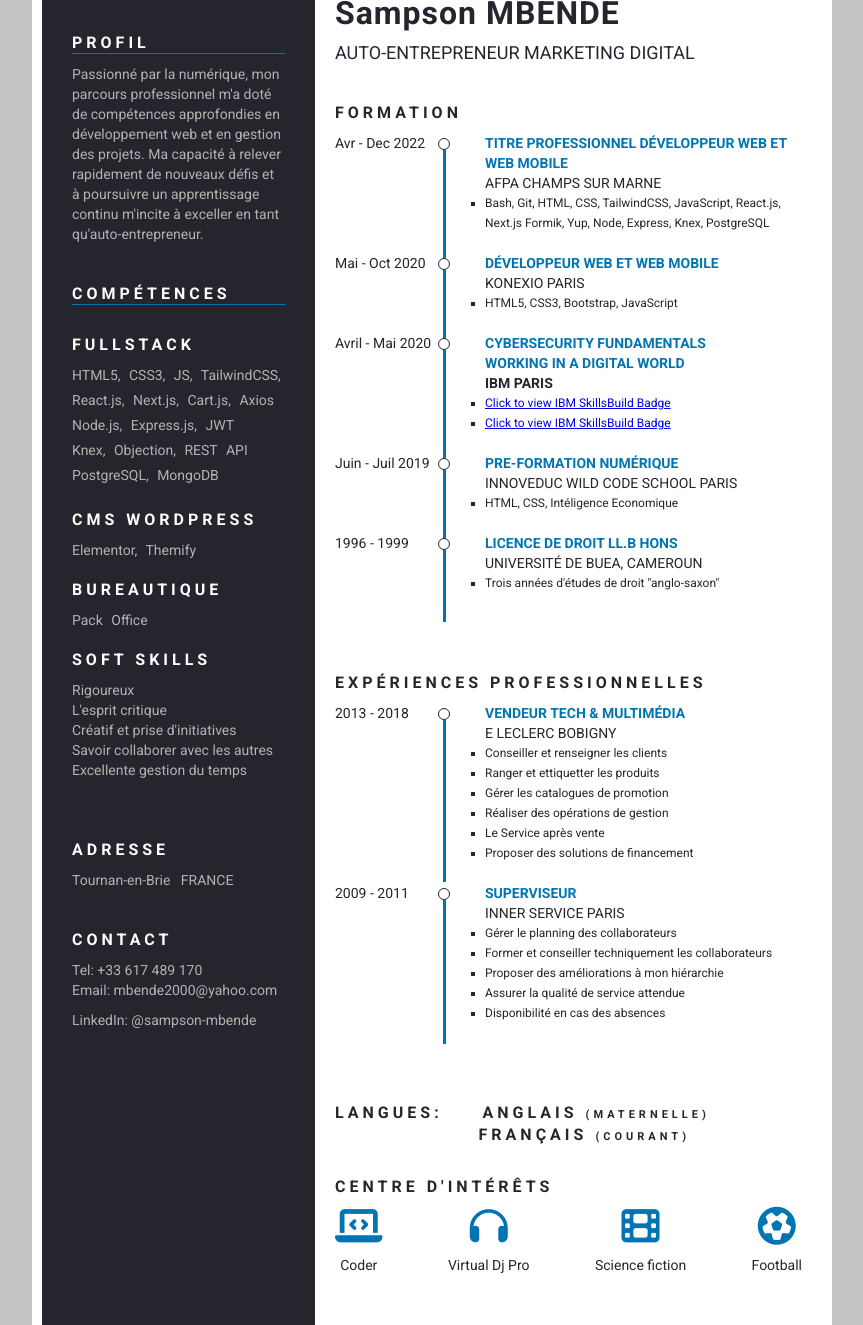
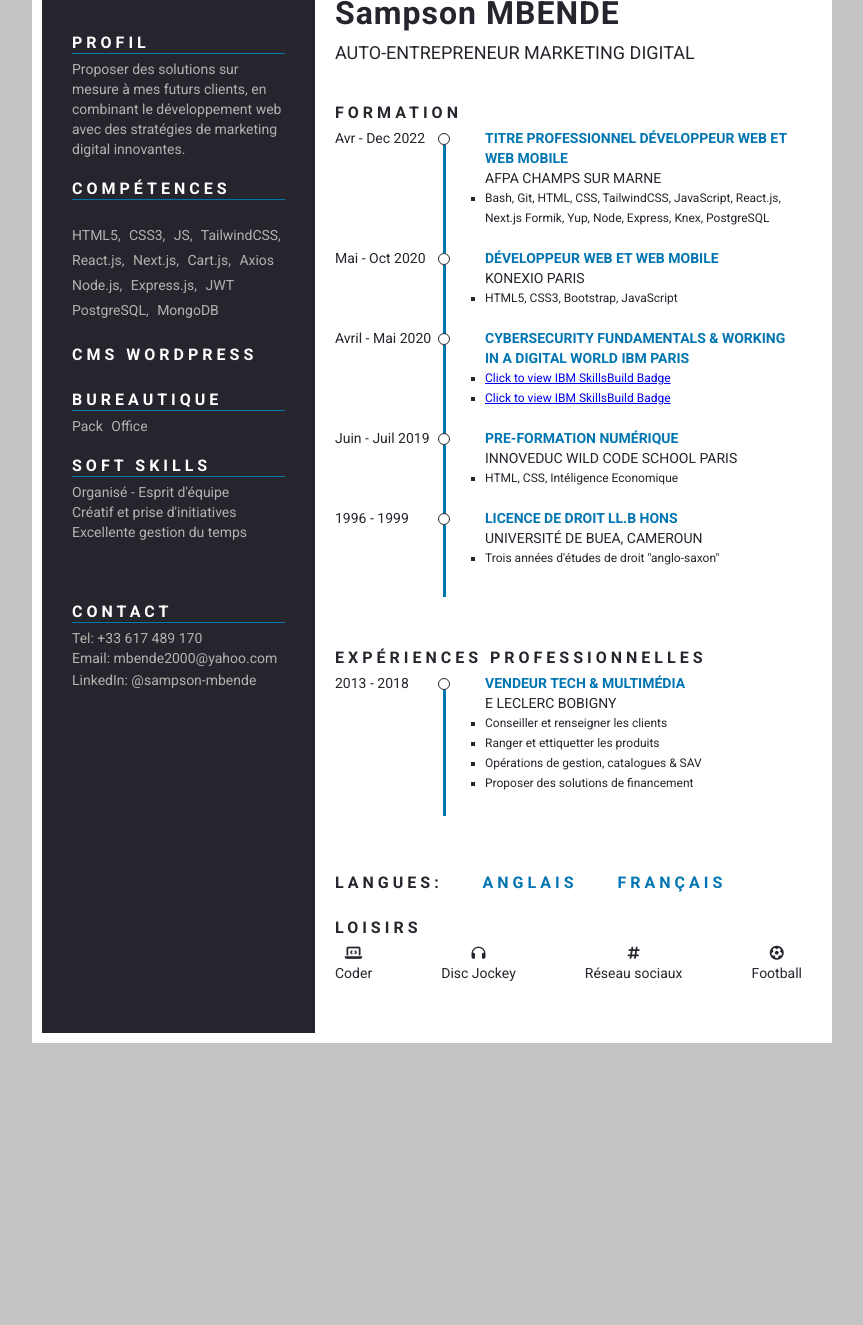
Before and after one commit to SAMMBENDE/Fullstack-Dev-Bilingue, a plain HTML site: page index.html in a window 1280 px wide. Shown: the part 87-1412 px from the top of the page, without its empty margins (208-1071 px from the left). After the commit the page ends 1180 px from the top, so only its background shows below. Drawn offline with Linux system fonts and the light colour scheme.

Commit message:
one page adjust

```diff
--- a/index.html
+++ b/index.html
@@ -22,53 +22,49 @@
           <div class="resume_item resume_profile">
             <div class="resume_titlecomp">Profil</div>
             <div class="resume_info">
-              Passionné par la numérique, mon parcours professionnel m'a doté de
-              compétences approfondies en développement web et en gestion
-              des projets. Ma capacité à relever rapidement de nouveaux défis
-              et à poursuivre un apprentissage continu m'incite à exceller en tant
-              qu'auto-entrepreneur.
-            </div><br>
+
+              Proposer des solutions sur mesure à mes
+              futurs clients, en combinant le développement web avec des
+              stratégies de marketing digital innovantes.
+            </div>
 
             <div class="resume_item resume_skills">
             <div class="resume_titlecomp">COMPÉTENCES</div>
             <br />
-            <div class="resume_title">Fullstack</div>
+            <!-- <div class="resume_title">Fullstack</div> -->
             <div class="resume_info">
               <div class="skills_list">
                 <div class="skills_left">HTML5, CSS3, JS, TailwindCSS,</div>
               </div>
               <div class="skills_list">
                 <div class="skills_left">React.js, Next.js, Cart.js, Axios</div>
-
               </div>
 
-              <!-- <div class="resume_title">BACK-END</div> -->
+
               <div class="resume_info">
                 <div class="skills_list">
                   <div class="skills_left">Node.js, Express.js, JWT</div>
                 </div>
-                <div class="skills_list">
+                <!-- <div class="skills_list">
                   <div class="skills_left">Knex, Objection, REST API</div>
-                </div>
+                </div> -->
                 <div class="skills_list">
                   <div class="skills_left">PostgreSQL, MongoDB</div>
                 </div>
               </div>
             </div>
           </div>
-          <!-- <br /><br /> -->
 
           <div class="resume_title">CMS Wordpress</div>
-              <div class="resume_info">
+              <!-- <div class="resume_info">
                 <div class="skills_list">
                   <div class="skills_left">Elementor, Themify</div>
-                  <!-- <div class="skills_left">Themify</div> -->
                 </div>
+                <br>
 
-              </div>
-              <br />
-
-              <div class="resume_title">Bureautique</div>
+              </div>              -->
+              <br>
+              <div class="resume_titlecomp">Bureautique</div>
               <div class="resume_info">
                 <div class="skills_list">
                   <div class="skills_left">Pack Office</div>
@@ -80,33 +76,30 @@
 
 
           <div class="resume_item resume_contact">
-            <div class="resume_title">SOFT SKILLS</div>
+            <div class="resume_titlecomp">SOFT SKILLS</div>
             <div class="resume_info">
-              <div>Rigoureux</div>
-              <div>L'esprit critique</div>
+              <div>Organisé -  Esprit d'équipe</div>
+              <!-- <div>L'esprit d'équipe</div> -->
               <div>Créatif et prise d'initiatives</div>
-              <div>Savoir collaborer avec les autres</div>
               <div>Excellente gestion du temps</div>
             </div>
           </div>
           </div>
-          <div class="resume_item resume_address">
+          <!-- <div class="resume_item resume_address">
             <div class="resume_title">Adresse</div>
-            <div class="resume_info">Tournan-en-Brie &nbsp; FRANCE<br /></div>
-          </div>
+            <div class="resume_info">Tournan-en-Brie &nbsp; FRANCE</div>
+          </div> -->
           <div class="resume_item resume_contact">
-            <div class="resume_title">Contact</div>
+            <div class="resume_titlecomp">Contact</div>
             <div class="resume_info">
+
               <div class="resume_subinfo">Tel: +33 617 489 170</div>
-              <!-- <div class="resume_subinfo">+33 617 489 170</div> -->
             </div>
             <div class="resume_info">
               <div class="resume_subinfo">Email: mbende2000@yahoo.com</div>
-              <!-- <div class="resume_subinfo">mbende2000@yahoo.com</div> -->
             </div>
             <div class="resume_info">
               <div class="resume_subinfo">LinkedIn: @sampson-mbende</div>
-              <!-- <div class="resume_subinfo">@sampson-mbende</div> -->
             </div>
             <!-- <div class="resume_info">
               <div class="resume_subtitle">Portfolio</div>
@@ -155,9 +148,9 @@
             <div class="resume_data">
               <div class="year">Avril - Mai 2020</div>
               <div class="content">
-                <p class="blue"><b>CYBERSECURITY FUNDAMENTALS</b></p>
-                <p class="blue"><b>WORKING IN A DIGITAL WORLD</b></p>
-                <p><b>IBM PARIS</b></p>
+                <p class="blue"><b>CYBERSECURITY FUNDAMENTALS & WORKING IN A DIGITAL WORLD IBM PARIS</b></p>
+                <!-- <p class="blue"><b>WORKING IN A DIGITAL WORLD IBM</b></p>
+                <p><b>IBM PARIS</b></p> -->
                 <ul>
                   <li class="details">
                     <a
@@ -215,27 +208,23 @@
                 <ul class="details">
                   <li>Conseiller et renseigner les clients</li>
                   <li>Ranger et ettiquetter les produits</li>
-                  <li>Gérer les catalogues de promotion</li>
-                  <li>Réaliser des opérations de gestion</li>
-                  <li>Le Service après vente</li>
+                  <li>Opérations de gestion, catalogues & SAV</li>
                   <li>Proposer des solutions de financement</li>
                 </ul>
               </div>
             </div>
-            <div class="resume_data">
+            <!-- <div class="resume_data">
               <div class="year">2009 - 2011</div>
               <div class="content">
                 <p class="blue"><b>SUPERVISEUR</b></p>
                 <p>INNER SERVICE PARIS</p>
                 <ul class="details">
                   <li>Gérer le planning des collaborateurs</li>
-                  <li>Former et conseiller techniquement les collaborateurs</li>
+                  <li>Assurer la qualité de service attendue</li>
                   <li>Proposer des améliorations à mon hiérarchie</li>
-                  <li>Assurer la qualité de service attendue</li>
-                  <li>Disponibilité en cas des absences</li>
                 </ul>
               </div>
-            </div>
+            </div> -->
             <div class="resume_data">
               <div class="content"></div>
             </div>
@@ -245,38 +234,38 @@
         <div class="resume_item resmue_interests">
           <div class="resume_title">
             LANGUES: &nbsp; &nbsp;
-            <span>ANGLAIS</span>
-            <span class="speak1">(Maternelle)</span> <br>
-            &nbsp; &nbsp; &nbsp; &nbsp; &nbsp; &nbsp; &nbsp; &nbsp; &nbsp;
-            <span>FRANÇAIS</span>
-            <span class="speak2">(Courant)</span>
+            <span class="blue">ANGLAIS &nbsp; &nbsp; FRANÇAIS</span>
+            <!-- <span class="speak1">(Maternelle)</span> <br>  -->
+
+            <!-- <span class="blue">FRANÇAIS</span> -->
+            <!-- <span class="speak2">(Courant)</span> -->
           </div>
 
 
 
         <div class="resume_item resmue_interests">
-          <div class="resume_title">CENTRE D'INTÉRÊTS</div>
+          <div class="resume_title">LOISIRS</div>
           <div class="resume_info">
             <div class="interests">
-              <div class="int_icon">
+              <div class="int_iconic">
                 <i class="fas fa-laptop-code"></i>
               </div>
               <div class="int_data">Coder</div>
             </div>
             <div class="interests">
-              <div class="int_icon">
+              <div class="int_iconic">
                 <i class="fas fa-headphones"></i>
               </div>
-              <div class="int_data">Virtual Dj Pro</div>
+              <div class="int_data">Disc Jockey</div>
             </div>
             <div class="interests">
-              <div class="int_icon">
-                <i class="fas fa-film"></i>
+              <div class="int_iconic">
+                <i class="fas fa-hashtag"></i>
               </div>
-              <div class="int_data">Science fiction</div>
+              <div class="int_data">Réseau sociaux</div>
             </div>
             <div class="interests">
-              <div class="int_icon">
+              <div class="int_iconic">
                 <i class="fas fa-futbol"></i>
               </div>
               <div class="int_data">Football</div>
--- a/styles.css
+++ b/styles.css
@@ -59,7 +59,7 @@ body {
   text-transform: uppercase;
   font-weight: 700;
   font-size: 16px;
-  margin-bottom: 10px;
+  margin-bottom: 5px;
   letter-spacing: 4px;
 }
 
@@ -82,7 +82,7 @@ body {
   text-transform: uppercase;
   font-weight: 700;
   font-size: 16px;
-  margin-bottom: 10px;
+  margin-bottom: 5px;
   letter-spacing: 4px;
 }
 
@@ -92,6 +92,7 @@ body {
 
 .resume_info .skills_list .skills_left {
   word-spacing: 5px;
+
 }
 
 .resume_wrapper .resume_item:last-child {
@@ -108,6 +109,7 @@ body {
   font-weight: 700;
   margin-bottom: 5px;
   letter-spacing: 1px;
+
 }
 
 .resume_wrapper .resume_left .resume_namerole .role {
@@ -115,7 +117,7 @@ body {
 }
 
 .resume_wrapper .resume_left .resume_contact .resume_info:last-child {
-  margin-top: 10px;
+  margin-top: 2px;
 }
 
 .resume_wrapper .resume_left .resume_contact .resume_subtitle {
@@ -260,8 +262,14 @@ body {
     width: 100%;
     padding: 0;
   }
+
+
+
+
   .resume_wrapper .resume_right .resmue_interests .interests .int_icon {
-    font-size: 24px;
+    font-size: 14px;
+
+
   }
 
   .speak1 {
@@ -273,4 +281,6 @@ body {
     font-size: 10px;
     padding-left: 10rem;
   }
+
+
 }
```
